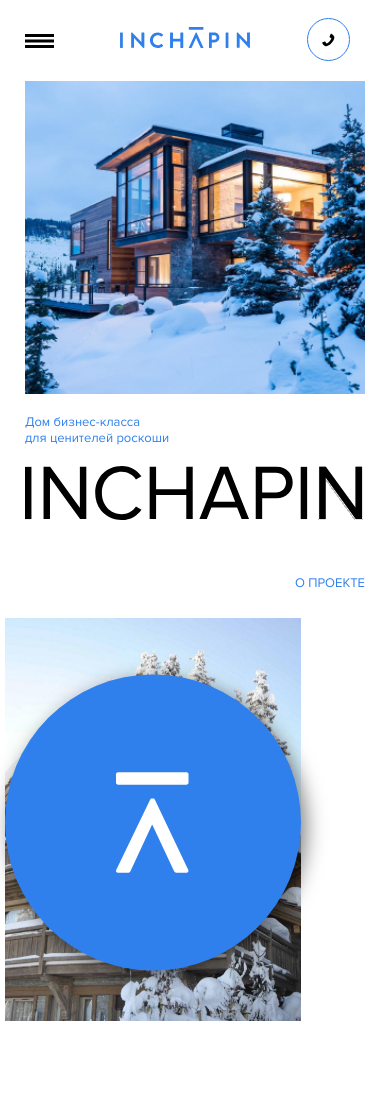
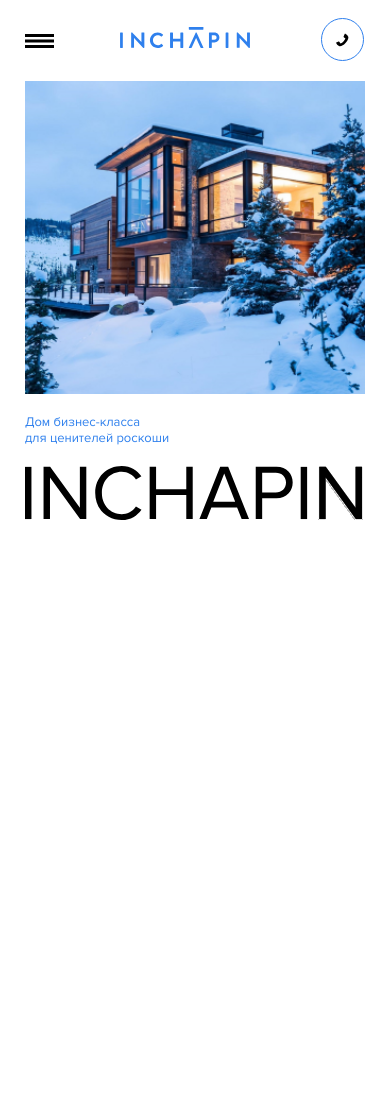
Before and after one commit to 12PUFFS/Semprogroup, a plain HTML site: page index.html in a window 390 px wide. Shown: the top 1100 px of the page. After the commit the page ends 844 px from the top, so only its background shows below. Drawn offline with nearby package versions, Linux system fonts and the light colour scheme.

Commit message:
768 adaptive

```diff
--- a/style.css
+++ b/style.css
@@ -1306,8 +1306,7 @@
 }
 
 .column-wth-img img{
-  left: -20px;
-  position: relative;
+
 }
 
   .banner {
@@ -1320,17 +1319,6 @@
   .first-screen {
     height: 100%;
 
-}
-
-.tel img{
-  left: 87%;
-}
-
-.ablosute{
-  top: -400px;
-  left: 253px;
-  width: 87px;
-  height: 87px;
 }
 
   .tel {
@@ -1392,16 +1380,16 @@
     align-items: flex-start;
   }
 
+  .columns{
+    display: none;
+  }
+
   .botton-text img{
     margin-top: 20px;
   }
   .column-wth-img img{
     width: 296px;
     height: 403px;
-  }
-
-  .column{
-    width: 340px;
   }
 
   .columns{
@@ -1423,7 +1411,7 @@
     top: 18px;
     padding: 15px;
     position: absolute;
-    left: 83%;
+    left: 87%;
  padding: 14px 14px 13px 13px;
   border: 1px solid #2F80ED;
   border-radius: 50%;
```
